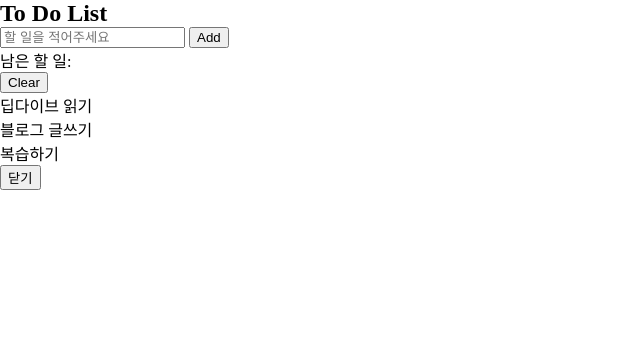
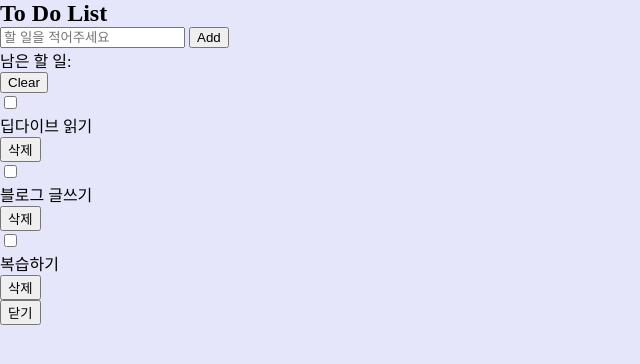
Before and after one commit to ebokyung/Vanilla-JavaScript-Projects, a plain HTML site: page todolist/index.html in a window 1280 px wide. Shown: the whole page, without its empty margins (0-640 px from the left). Drawn offline with Linux system fonts and the light colour scheme.

Commit message:
html 마크업 및 css reset

```diff
--- a/todolist/index.html
+++ b/todolist/index.html
@@ -28,9 +28,24 @@
             <section>
                 <h3 class="a11y-hidden">목록</h3>
                 <ul>
-                    <li>딥다이브 읽기</li>
-                    <li>블로그 글쓰기</li>
-                    <li>복습하기</li>
+                    <li>
+                        <label for="chckList1"></label>
+                        <input id="chckList1" type="checkbox" id="">
+                        <p>딥다이브 읽기</p>
+                        <button type="button">삭제</button>
+                    </li>
+                    <li>
+                        <label for="chckList2"></label>
+                        <input id="chckList2" type="checkbox" id="">
+                        <p>블로그 글쓰기</p>
+                        <button type="button">삭제</button>
+                    </li>
+                    <li>
+                        <label for="chckList3"></label>
+                        <input id="chckList3" type="checkbox" id="">
+                        <p>복습하기</p>
+                        <button type="button">삭제</button>
+                    </li>
                 </ul>
             </section>
         </div>
--- a/todolist/style/style.css
+++ b/todolist/style/style.css
@@ -25,3 +25,6 @@ ul,
 li {
     list-style: none;
 }
+body {
+    background-color: #e6e6fa;
+}
```
